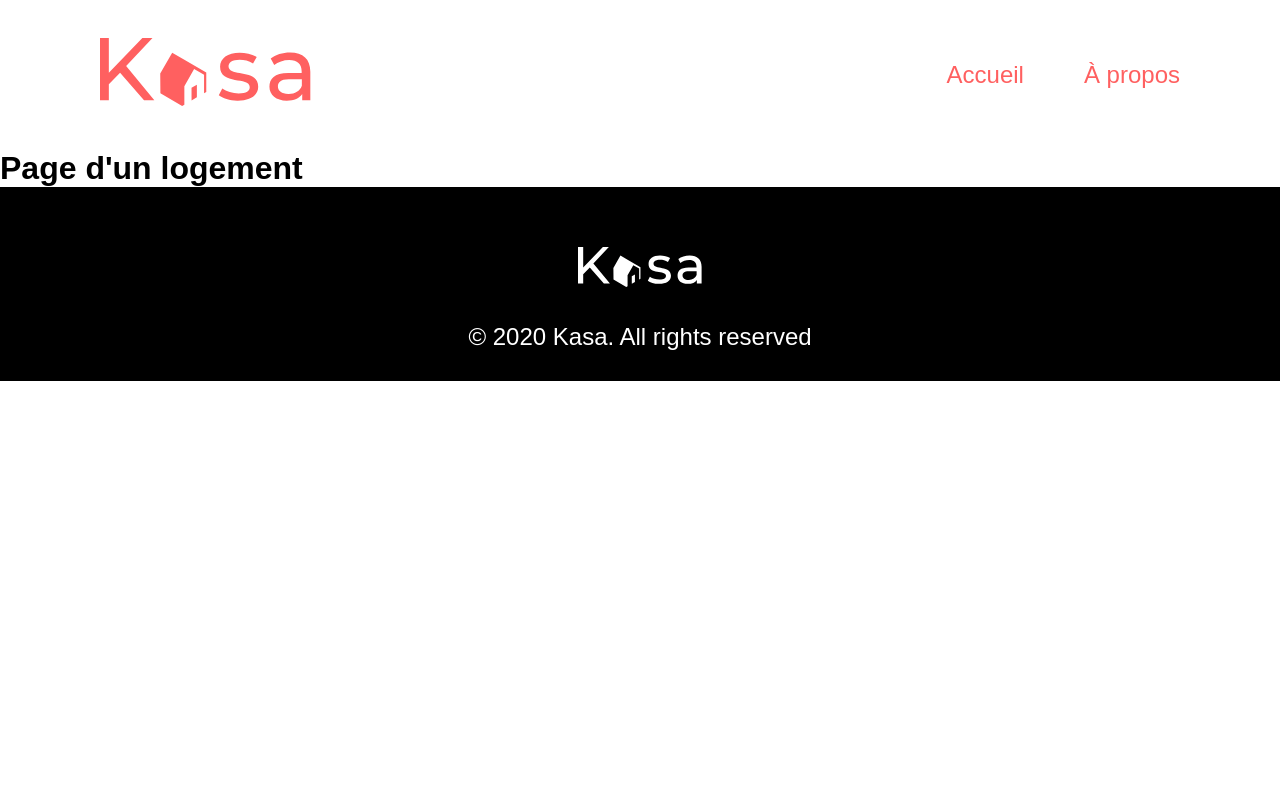
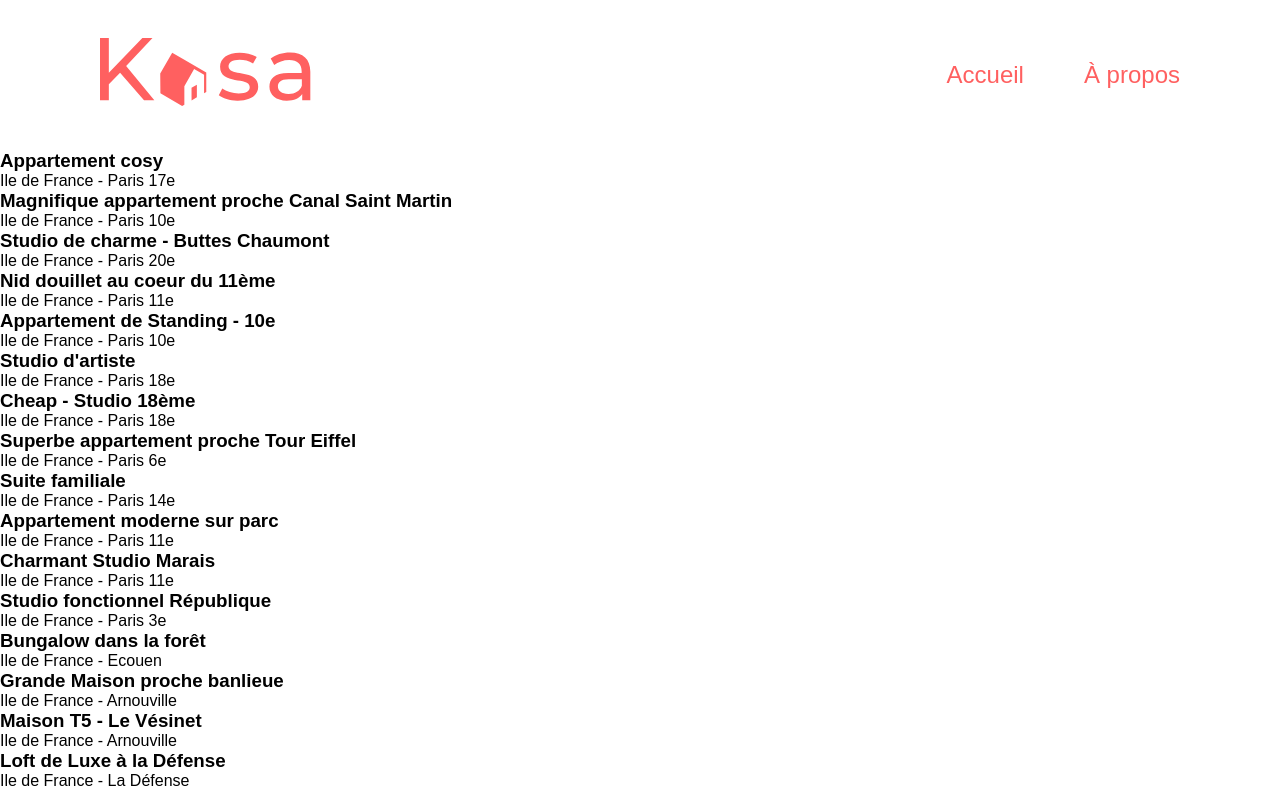
Before and after one commit to Lotshana/Kasa, a React (Create React App) app: page /housing/1 in a window 1280 px wide. Shown: the top 792 px of the page. Built offline with nearby package versions, Linux system fonts and the light colour scheme.

Commit message:
Page Housing en cours de réalisation

```diff
--- /dev/null
+++ b/src/components/Carousel.jsx
@@ -0,0 +1,9 @@
+//import dataList from '../datas/Datas'
+
+const Carousel = ({pictures}) => {
+    return (
+        <div>Carousel</div>
+    )
+}
+
+export default Carousel;
--- a/src/pages/Housing.jsx
+++ b/src/pages/Housing.jsx
@@ -1,9 +1,24 @@
-const Housing = () => {
+import dataList from '../datas/Datas'
+import Carousel from '../components/Carousel';
+
+const Housing = ({title, location, host, rating, tags, description, equipment}) => {
     return (
-        <main>
-            <h1>Page d'un logement</h1>
-        </main>
+        <section className="Housing">
+            {/* {dataList.map((carousel) =>
+                <Carousel
+                    key={carousel.id}
+                    id={carousel.id}
+                    pictures={carousel.pictures}
+                />
+            )} */}
+            {dataList.map((housing) =>
+                <div className="HousingInfos">
+                    <h3>{housing.title}</h3>
+                    <p>{housing.location}</p>
+                </div>
+            )}
+        </section>
     )
 }
 
-export default Housing
+export default Housing;
--- a/src/styles/sass/layouts/_banner.scss
+++ b/src/styles/sass/layouts/_banner.scss
@@ -7,6 +7,6 @@
     height: 223px;
     border-radius: 25px;
     background-color: $black;
-    /*background-image: url('../../../assets/home_cover.png');*/
+    /*background-image: linear-gradient(rgba(0, 0, 0, 0.3), rgba(0, 0, 0, 0.3)), url('../../../assets/home-cover.png');*/
     color: $color-primary;
 }
--- a/src/styles/styles.css
+++ b/src/styles/styles.css
@@ -41,7 +41,7 @@ a {
   height: 223px;
   border-radius: 25px;
   background-color: #000000;
-  /*background-image: url('../../../assets/home_cover.png');*/
+  /*background-image: linear-gradient(rgba(0, 0, 0, 0.3), rgba(0, 0, 0, 0.3)), url('../../../assets/home-cover.png');*/
   color: #FFFFFF;
 }
 
--- a/src/styles/styles.scss
+++ b/src/styles/styles.scss
@@ -4,5 +4,7 @@
 @import "./sass/layouts/card";
 @import "./sass/layouts/housinglist";
 @import "./sass/layouts/collaps";
+@import "./sass/layouts/housing";
+@import "./sass/layouts/carousel";
 @import "./sass/layouts/error404";
 @import "./sass/layouts/footer";
```
Also changed, not shown: src/styles/sass/layouts/_carousel.scss (added), src/styles/sass/layouts/_housing.scss (added), 1 other file (tests, documents, lock files or other folders).
